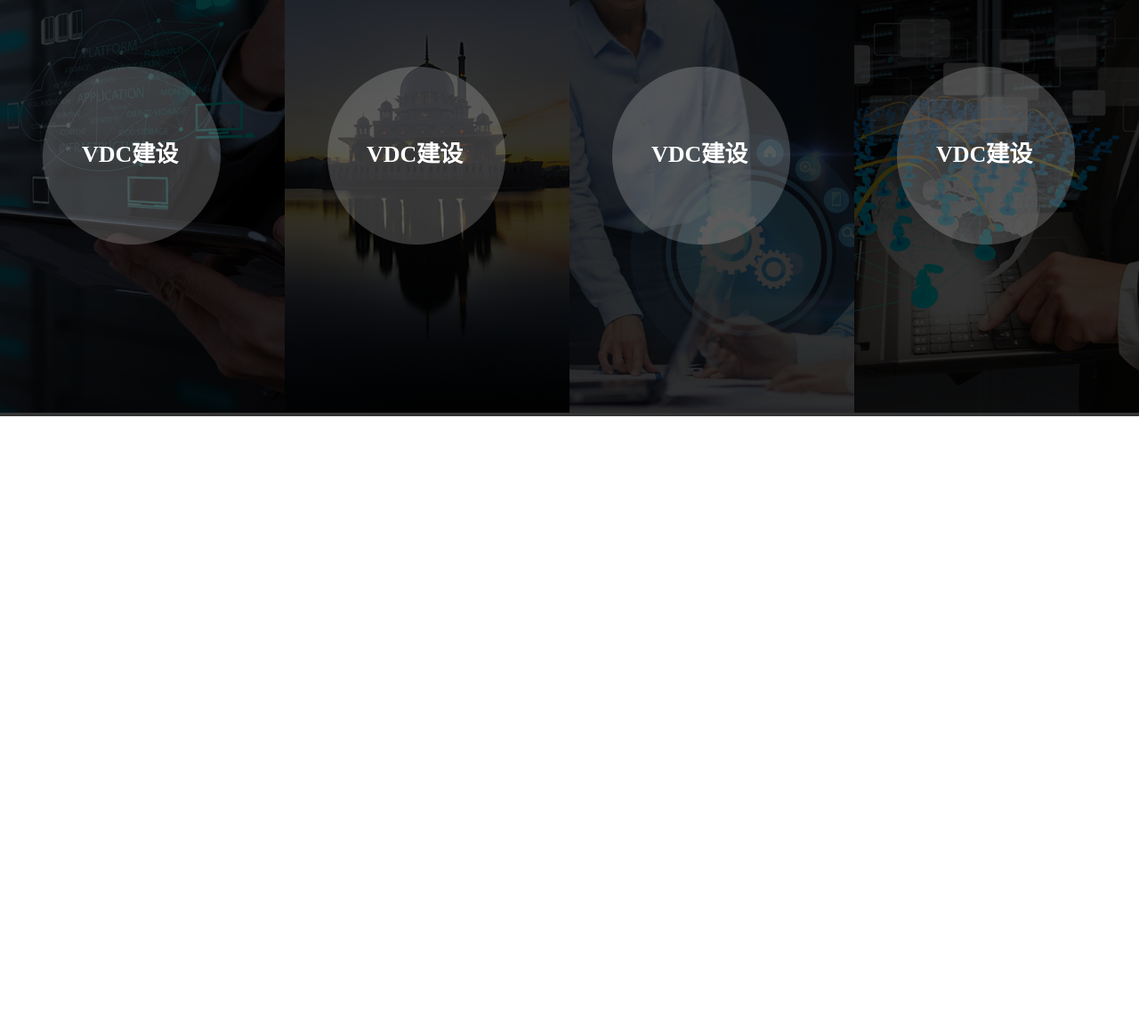
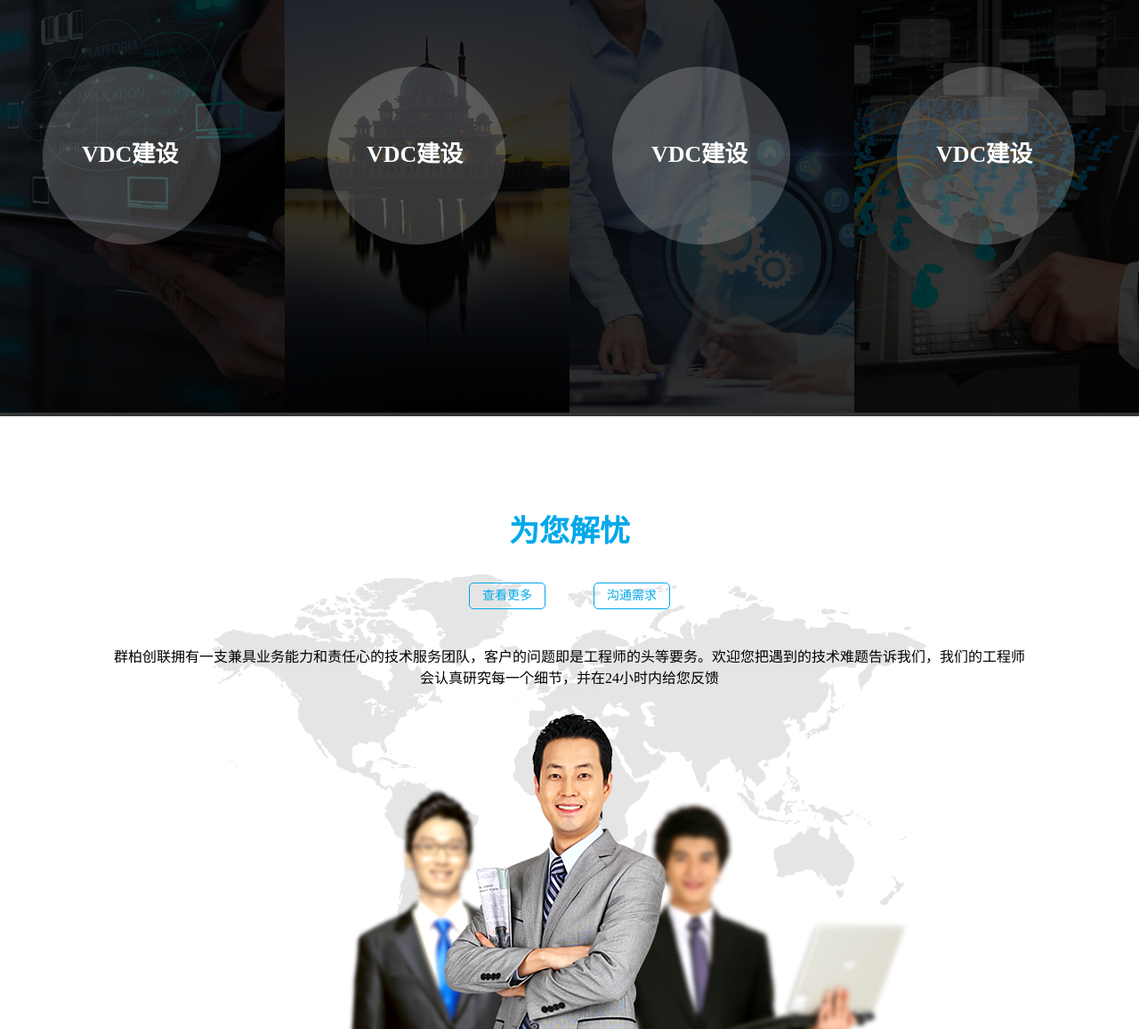
Before and after one commit to zz-LOL/IFE_2016_baidu, a plain HTML site: page Task_1/yemian1.html in a window 1280 px wide. Shown: the part 983-2140 px from the top of the page at 89% size. Before the commit the page ends 1478 px from the top, so only its background shows below. Drawn offline with Linux system fonts and the light colour scheme.

Commit message:
2016/6/17

```diff
--- a/Task_1/css/yemian.css
+++ b/Task_1/css/yemian.css
@@ -45,3 +45,12 @@ body,ul,h1,h2,h3,h4,h5,h6,form,dl,p{margin: 0;padding: 0;font-family: "微软雅
 .tan-div{width: 87px;height: 32px;border:1px dashed #fff;margin-top:50px;margin-left: 100px;padding-top: 10px;}
 .tan-div a{margin-left: 15px;color: #fff;font-size:14px;font-weight: bold;text-decoration: none;}
 .main-img ul li:hover .tan{display: block;}
+
+/*为您服务*/
+.weinin{position: relative;width: 100%;height: 1270px;overflow: hidden;background:url(../images/wnjy-bg.png) no-repeat center;}
+.weinin h1{position: absolute;width: 100%;margin:75px 0 45px 0;font-size: 34px;font-weight: bold;color: #00a8ea;text-align: center;display :block;}
+.weinin span{position: absolute;width: 100%;text-align: center;margin-top:160px;height: 30px;}
+.weinin span a:nth-child(2){margin-left: 50px;}
+.weinin span a{width: 84px;height: 28px;font-size:14px;color: #00A8EA;border:1px solid #00A8EA;border-radius: 5px;display: inline-block;text-align: center;line-height: 28px;}
+.weinin span a:hover{color:#ffff00;border-color: #ffff00;cursor: pointer;}
+.weinin p{positin: absolute;width: 80%;margin-left: 10%;text-align: center;display: block;margin-top: 230px;}
--- a/Task_1/yemian1.html
+++ b/Task_1/yemian1.html
@@ -94,5 +94,15 @@
                     </div></li>
             </ul>
         </div>
+
+<!--为您服务-->
+        <div class="weinin">
+            <h1>为您解忧</h1>
+            <span>
+                <a>查看更多</a>
+                <a>沟通需求</a>
+            </span>
+            <p>群柏创联拥有一支兼具业务能力和责任心的技术服务团队，客户的问题即是工程师的头等要务。欢迎您把遇到的技术难题告诉我们，我们的工程师会认真研究每一个细节，并在24小时内给您反馈</p>
+        </div>
 </body>
 </html>
```
Also changed, not shown: Task_1/images/wnjy-bg.png (added).
